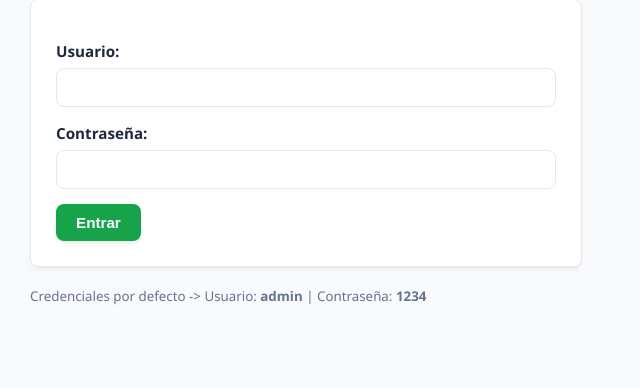
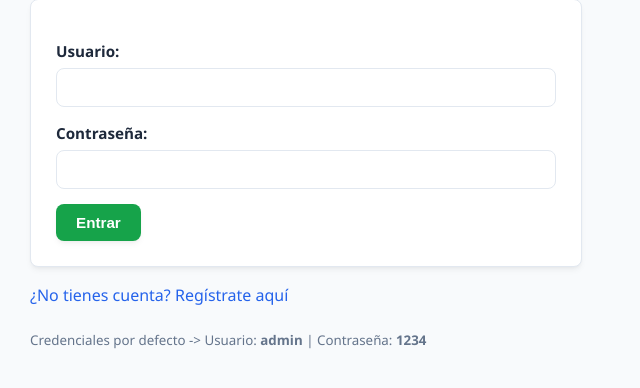
Before and after one commit to oscortrea/Ubuntu-paiporta, a PHP site: page /login.php in a window 1280 px wide. Shown: the part 113-501 px from the top of the page, without its empty margins (0-640 px from the left). Run offline with PHP 8.4, Linux system fonts and the light colour scheme.

Commit message:
Add registration link and default credentials info

```diff
--- a/login.php
+++ b/login.php
@@ -44,6 +44,7 @@ if ($_SERVER['REQUEST_METHOD'] === 'POST') {
 
         <button type="submit">Entrar</button>
     </form>
+    <p><a href="registro.php">¿No tienes cuenta? Regístrate aquí</a></p>
     <p><small>Credenciales por defecto -> Usuario: <b>admin</b> | Contraseña: <b>1234</b></small></p>
 </body>
 </html>
```
